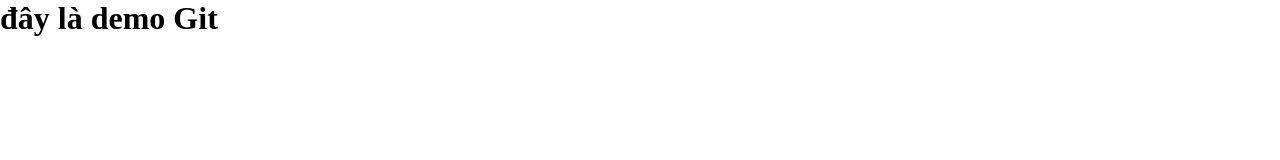
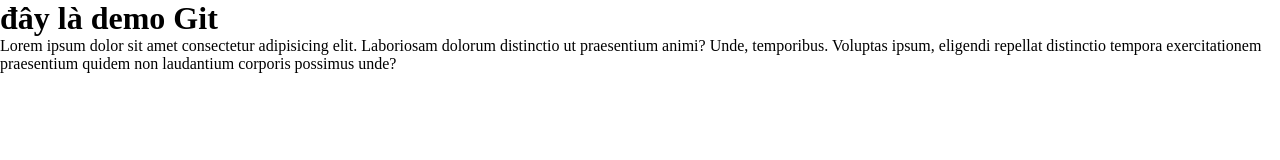
Before and after one commit to Anhthu1409/bc65-capstone, a plain HTML site: page index.html in a window 1280 px wide. Drawn offline with Linux system fonts and the light colour scheme.

Commit message:
update element p

```diff
--- a/index.html
+++ b/index.html
@@ -8,5 +8,12 @@
   </head>
   <body>
     <h1>đây là demo Git</h1>
+
+    <p>
+      Lorem ipsum dolor sit amet consectetur adipisicing elit. Laboriosam
+      dolorum distinctio ut praesentium animi? Unde, temporibus. Voluptas ipsum,
+      eligendi repellat distinctio tempora exercitationem praesentium quidem non
+      laudantium corporis possimus unde?
+    </p>
   </body>
 </html>
```
